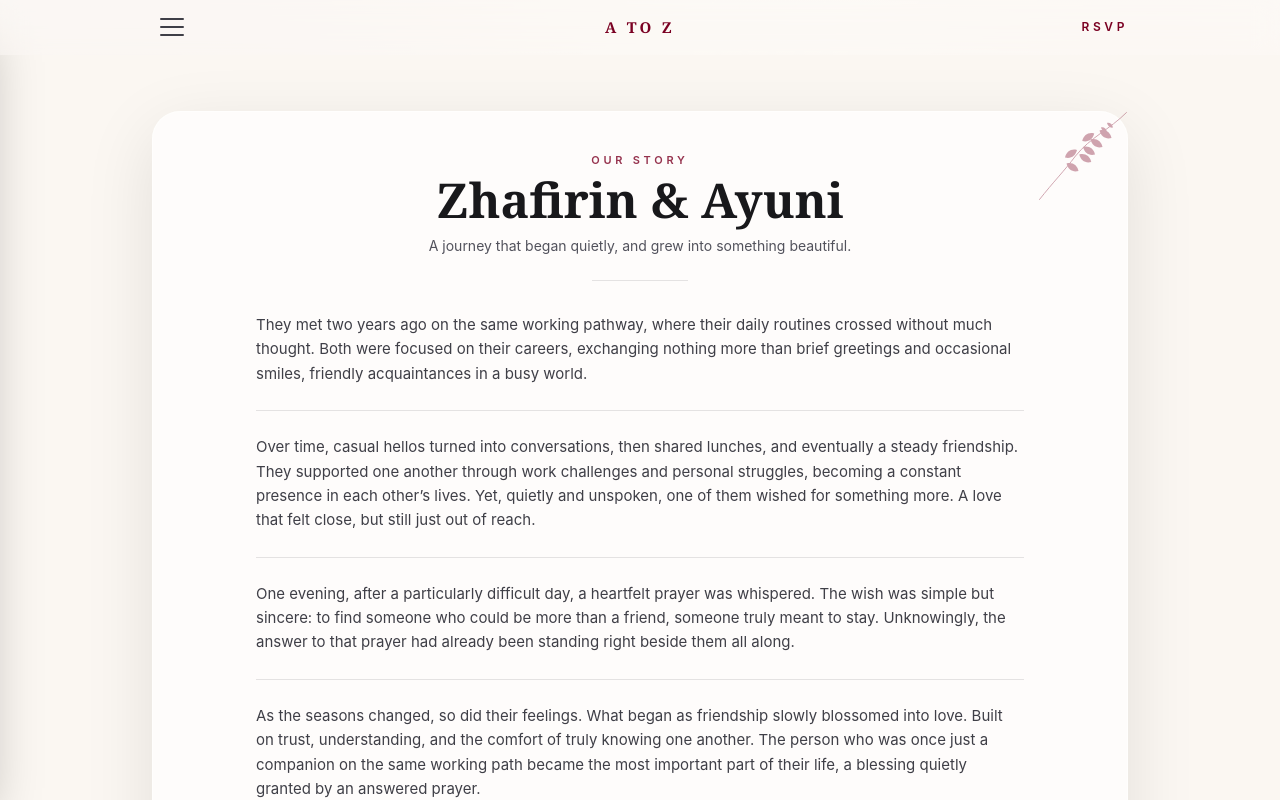
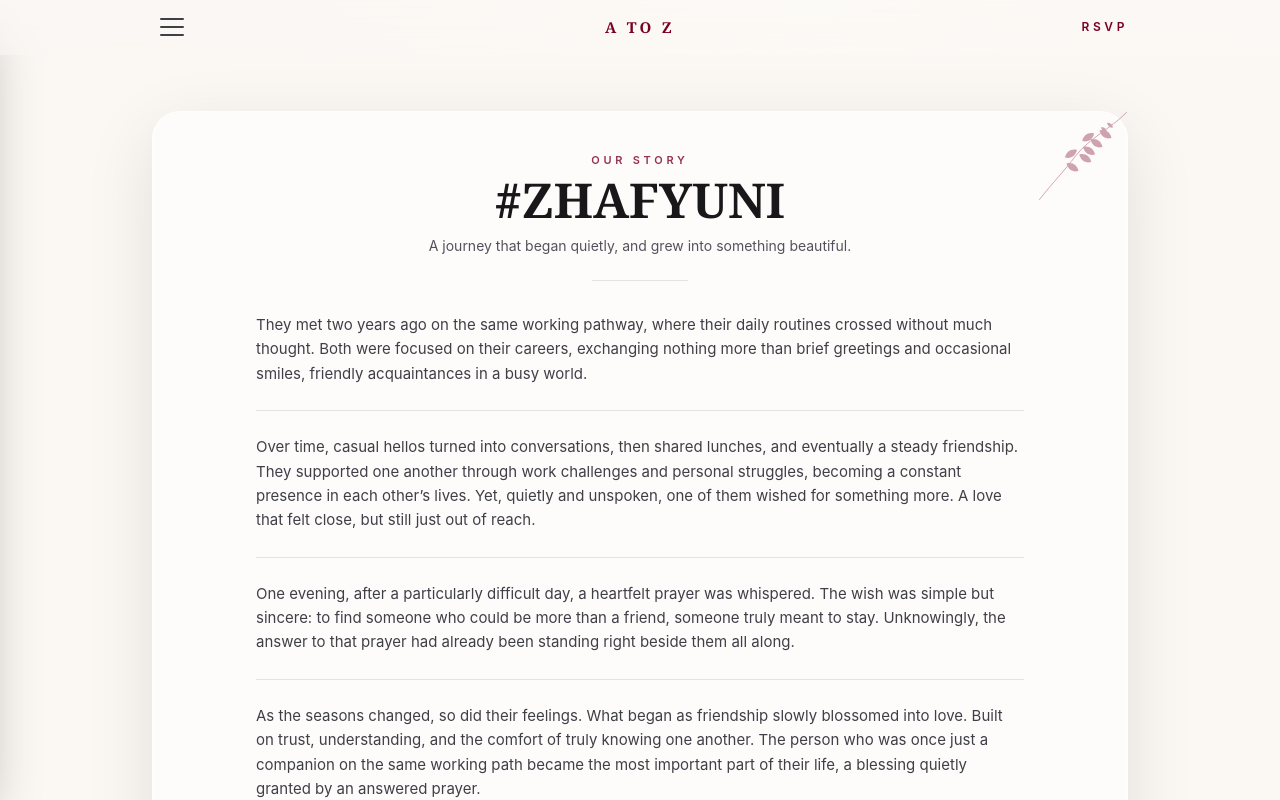
Before and after one commit to faizjazz100/zhafirin-ayuni, a Next.js app: page /our-story in a window 1280 px wide. Shown: the top 800 px of the page. Built offline with nearby package versions, Linux system fonts and the light colour scheme.

Commit message:
#ZHAFYUNI

```diff
--- a/src/app/our-story/page.tsx
+++ b/src/app/our-story/page.tsx
@@ -26,7 +26,7 @@ export default function OurStoryPage() {
                         </p>
 
                         <h1 className="mt-2 font-serif text-4xl font-semibold text-zinc-900 sm:text-5xl">
-                            Zhafirin & Ayuni
+                            #ZHAFYUNI
                         </h1>
 
                         <p className="mx-auto mt-3 max-w-2xl text-sm text-zinc-600">
```
